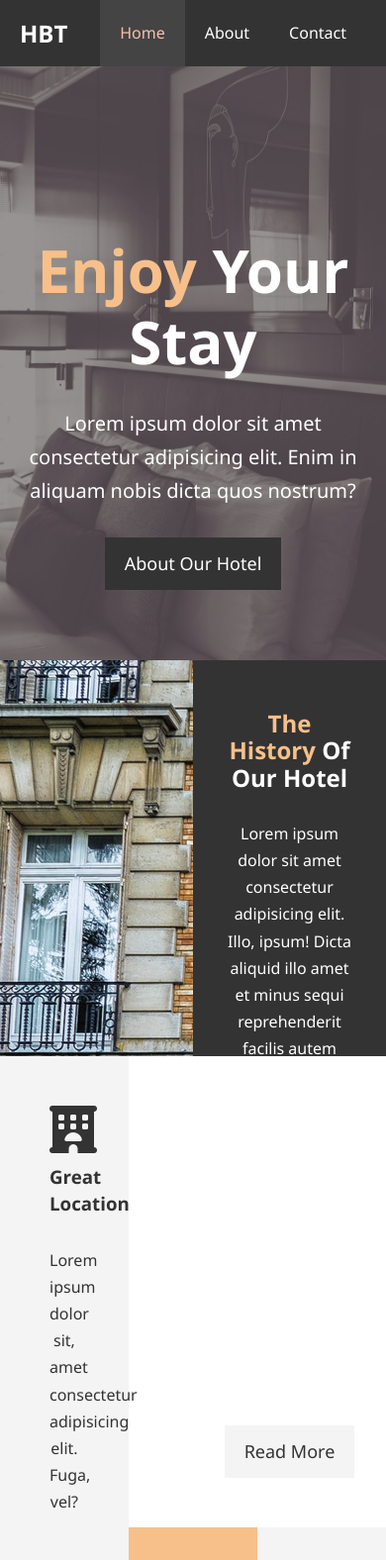
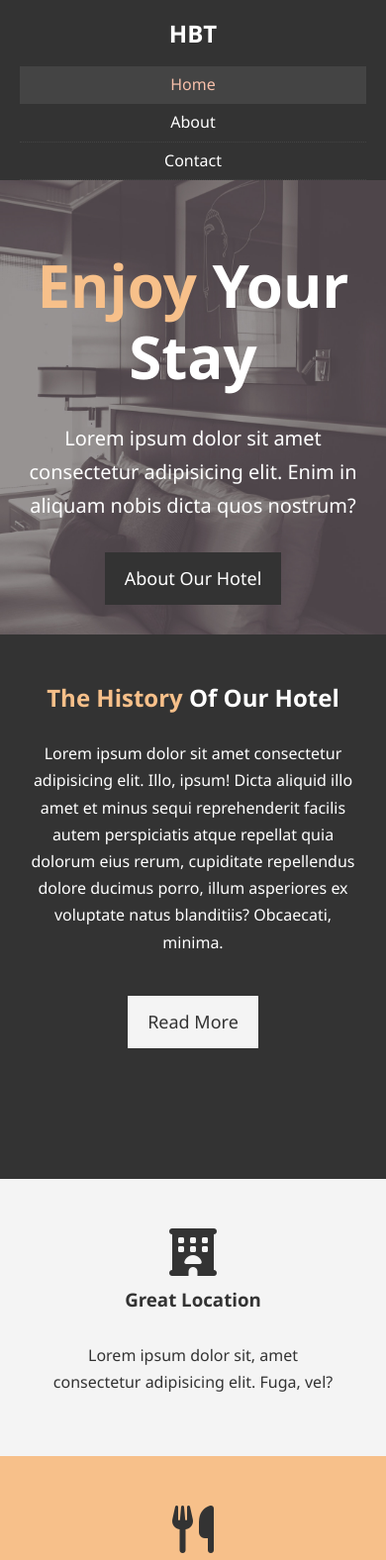
Before and after one commit to jordanbmowry/-home-jordanbmowry-coding-udemy-Modern-HTML-CSS-From-The-Beginning-Including-Sass-, a plain HTML site: page hotel_website/index.html in a window 390 px wide. Shown: the top 1576 px of the page at 99% size. Drawn offline with Linux system fonts and the light colour scheme.

Commit message:
Created mobile.css and made hotel website more responsive to different screen widths

```diff
--- a/hotel_website/about.html
+++ b/hotel_website/about.html
@@ -9,6 +9,7 @@
 		/>
 		<meta name="keywords" content="hotel, boston hotel, new england hotel" />
 		<link rel="stylesheet" href="/css/style.css" />
+		<link rel="stylesheet" media="screen and (max-width: 768px)"href="/css/mobile.css" />
 		<title>Hotel BT | About</title>
 	</head>
 	<body>
--- /dev/null
+++ b/hotel_website/css/mobile.css
@@ -0,0 +1,65 @@
+#navbar .logo {
+  float: none;
+  text-align: center;
+}
+
+#navbar ul,
+#navbar ul li {
+float: none;
+}
+
+#navbar ul li a {
+  padding: 5px;
+  border-bottom: #444 dotted 1px;
+}
+
+/* Showcase */
+#showcase {
+  height: 100%;
+}
+
+#showcase .showcase-content {
+  padding-top: 70px;
+  padding-bottom: 30px;
+}
+
+/* Home Info */
+#home-info .info-img {
+  display: none;
+}
+
+#home-info {
+height: 550px;
+}
+
+#home-info .info-content {
+	float: none;
+	width: 100%;
+
+}
+
+/* Boxes */
+.box {
+  float: none;
+  width: 100%;
+}
+
+/* About */
+#about-info .info-right,
+#about-info .info-left {
+  float: none;
+  width: 100%;
+}
+
+#about-info .info-right {
+  margin-top: 30px;
+}
+
+.l-heading {
+  text-align: center;
+}
+
+/* /Contact */
+#contact-info .box {
+  border-bottom: #444 dotted 1px;
+}
--- a/hotel_website/css/style.css
+++ b/hotel_website/css/style.css
@@ -83,6 +83,7 @@ p {
 
 .l-heading {
 	font-size: 40px;
+	line-height: 1.2;
 }
 
 /* Padding */
@@ -107,7 +108,7 @@ p {
 	color: #fff;
 }
 
-#navbar h1 {
+#navbar .logo {
 	float: left;
 	padding-top: 20px;
 }
@@ -157,7 +158,7 @@ p {
 
 /* Home Info */
 #home-info {
-	height: 400px;
+	height: 450px;
 }
 
 #home-info .info-img {
@@ -213,7 +214,7 @@ p {
 
 /* Testimonial */
 #testimonials {
-	height: 600px;
+	height: 100%;
 	background: url('../img/test-bg.jpg') no-repeat center center/cover;
 	padding-top: 100px;
 }
--- a/hotel_website/index.html
+++ b/hotel_website/index.html
@@ -10,6 +10,7 @@
 		<meta name="keywords" content="hotel, boston hotel, new england hotel" />
 		<script src="https://kit.fontawesome.com/53b7058364.js" crossorigin="anonymous"></script>
 		<link rel="stylesheet" href="/css/style.css" />
+		<link rel="stylesheet" media="screen and (max-width: 768px)"href="/css/mobile.css" />
 		<title>Hotel BT | Welcome</title>
 	</head>
 	<body>
```
Also changed, not shown: hotel_website/contact.html (+2 -1 lines).
